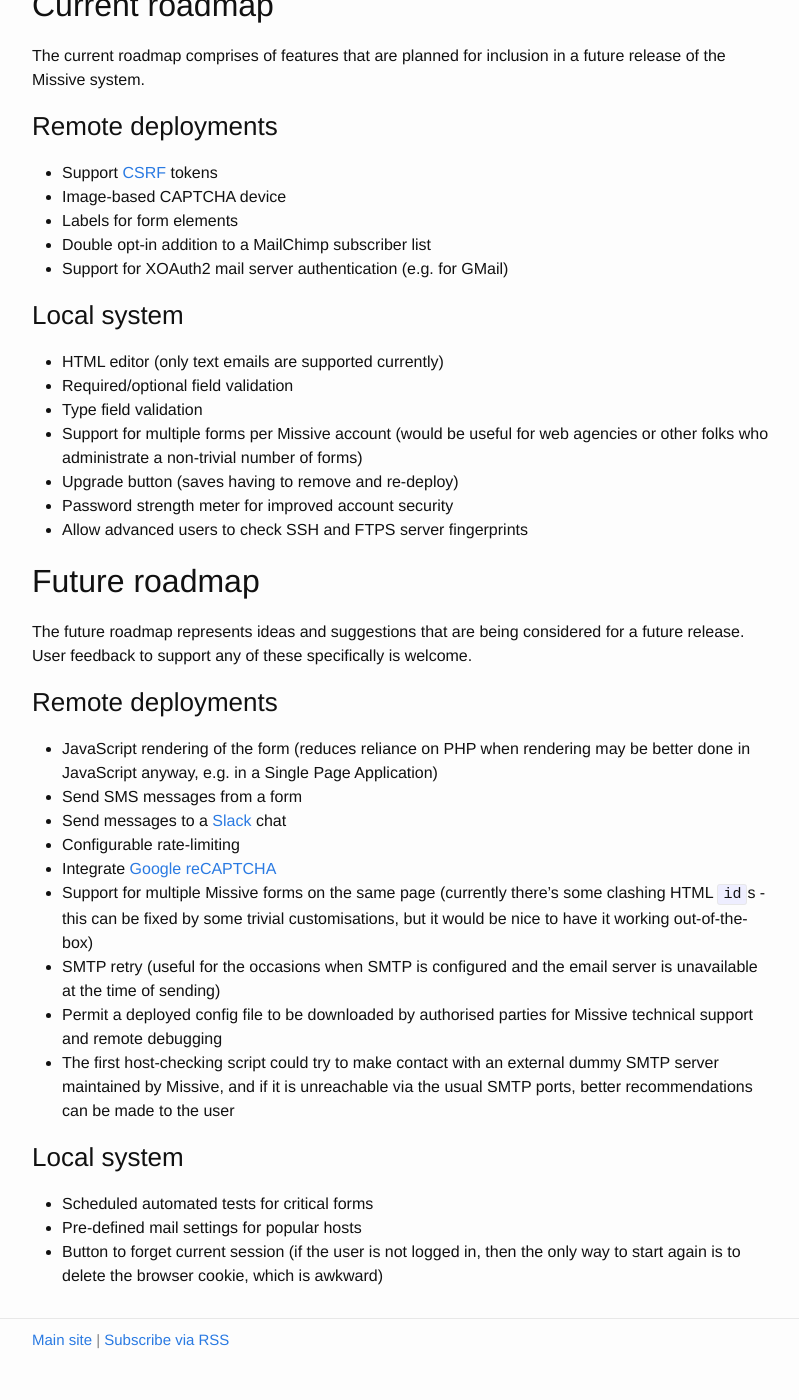
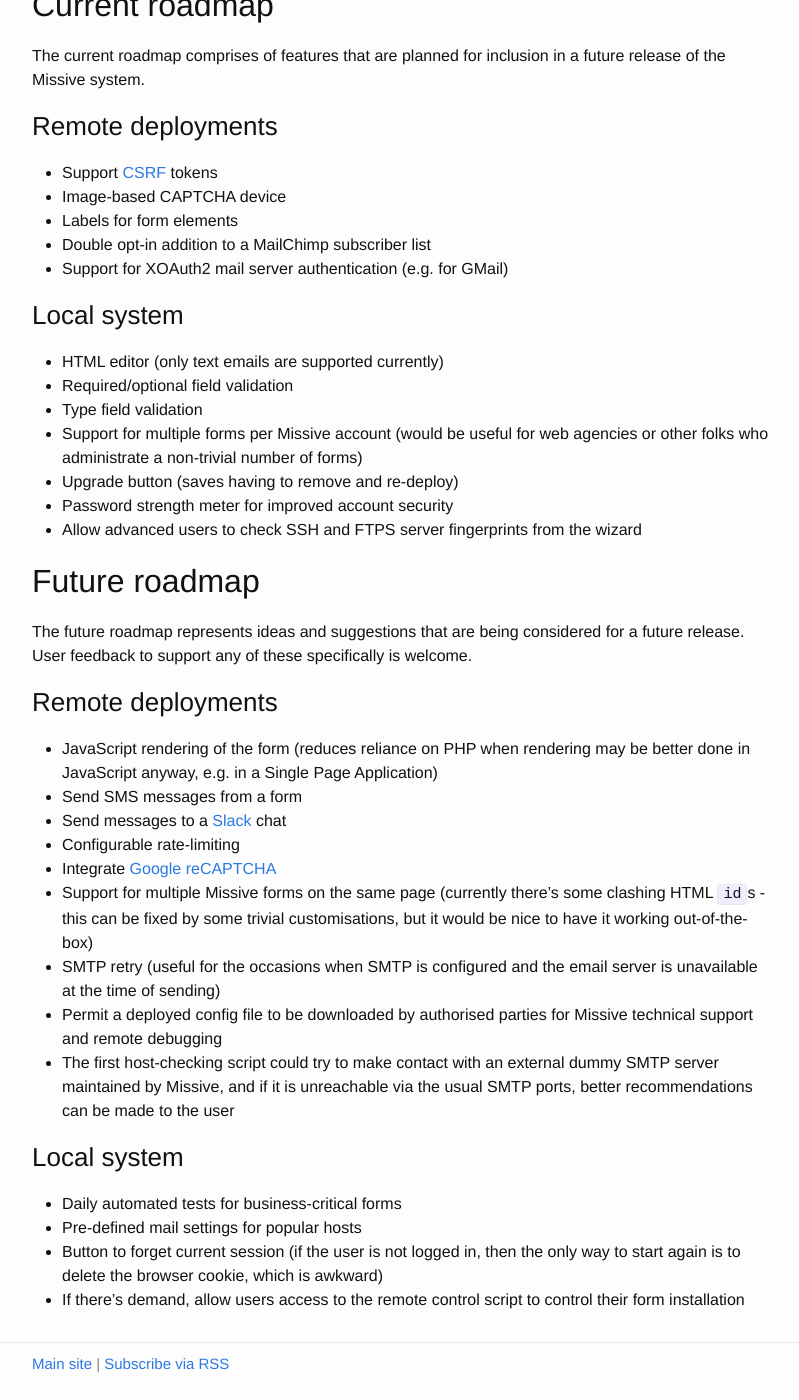
Before and after one commit to missive-app/docs, a Jekyll site: the page built from _posts/2018-02-09-roadmap.markdown, in a window 1280 px wide and 1400 px high, scrolled down 345 px. Shown: the whole window, without its empty margins (238-1037 px from the left). Built offline with Jekyll 4.4.1, drawn with Linux system fonts in a browser that asks for light colours; before the commit the page ends 1721 px from its top, so only the background shows below that.

Commit message:
Minor roadmap tweaks

```diff
--- a/_posts/2018-02-09-roadmap.markdown
+++ b/_posts/2018-02-09-roadmap.markdown
@@ -38,7 +38,7 @@ tokens
 other folks who administrate a non-trivial number of forms)
 * Upgrade button (saves having to remove and re-deploy)
 * Password strength meter for improved account security
-* Allow advanced users to check SSH and FTPS server fingerprints
+* Allow advanced users to check SSH and FTPS server fingerprints from the wizard
 
 ## Future roadmap
 
@@ -66,7 +66,9 @@ SMTP ports, better recommendations can be made to the user
 
 ### Local system
 
-* Scheduled automated tests for critical forms
+* Daily automated tests for business-critical forms
 * Pre-defined mail settings for popular hosts
 * Button to forget current session (if the user is not logged in, then the only
 way to start again is to delete the browser cookie, which is awkward)
+* If there's demand, allow users access to the remote control script to
+control their form installation
```
